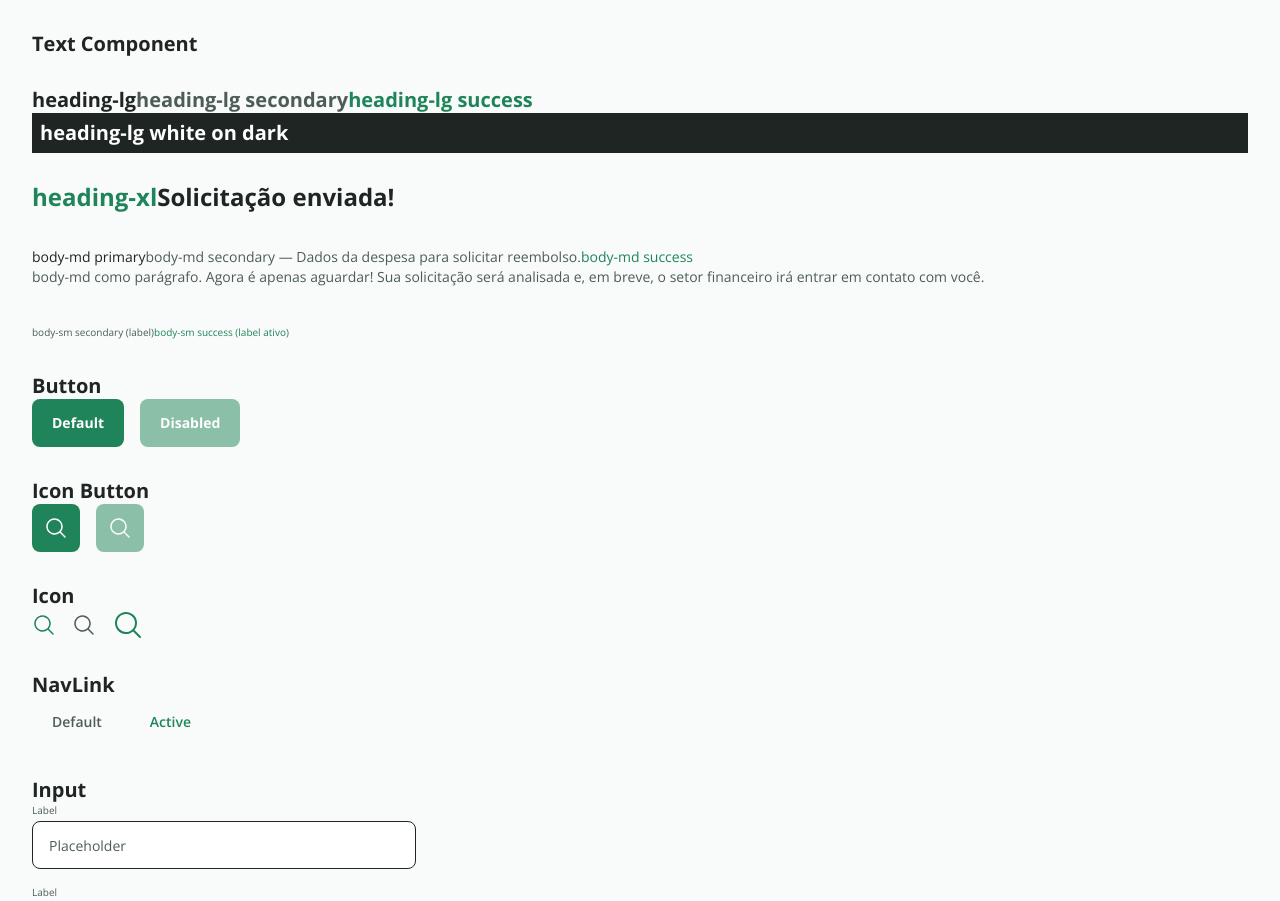
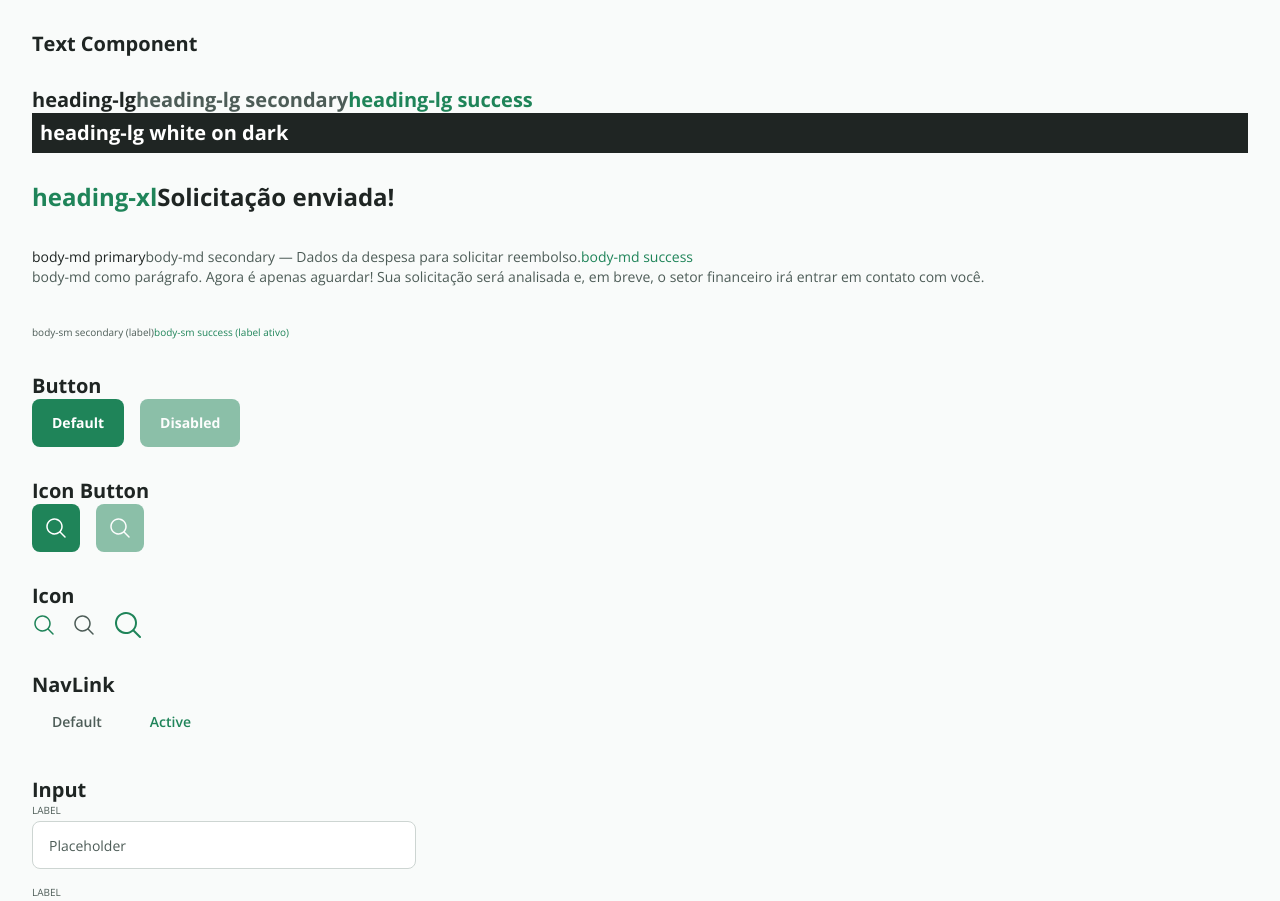
Before and after one commit to guithr/refund-frontend-project, a React (Vite) app: page / in a window 1280 px wide. Shown: the top 901 px of the page. Built offline with nearby package versions, Linux system fonts and the light colour scheme.

Commit message:
fix: add uppercase label, border-gray-300, and use template literals in Input

```diff
--- a/src/components/Input.tsx
+++ b/src/components/Input.tsx
@@ -1,7 +1,12 @@
 import { tv, type VariantProps } from "tailwind-variants";
 
 const inputVariants = tv({
-  base: "h-12 w-full rounded-lg border bg-white px-4 text-sm text-gray-100 outline-none transition-colors placeholder:text-gray-200 caret-green-100 group-focus-within:border-green-100",
+  base: `
+    h-12 w-full rounded-lg border border-gray-300 bg-white px-4
+    text-sm text-gray-100 outline-none transition-colors
+    placeholder:text-gray-200 caret-green-100
+    group-focus-within:border-green-100
+  `,
 });
 
 interface InputProps
@@ -14,7 +19,7 @@ export function Input({ label, className, ...props }: InputProps) {
   return (
     <label className="group flex flex-col gap-1">
       {label && (
-        <span className="font-sans text-[10px] leading-[14px] text-gray-200 transition-colors group-focus-within:font-bold group-focus-within:text-green-100">
+        <span className="font-sans text-[10px] leading-[14px] uppercase text-gray-200 transition-colors group-focus-within:font-bold group-focus-within:text-green-100">
           {label}
         </span>
       )}
```
Also changed, not shown: 1 other file (tests, documents, lock files or other folders).
